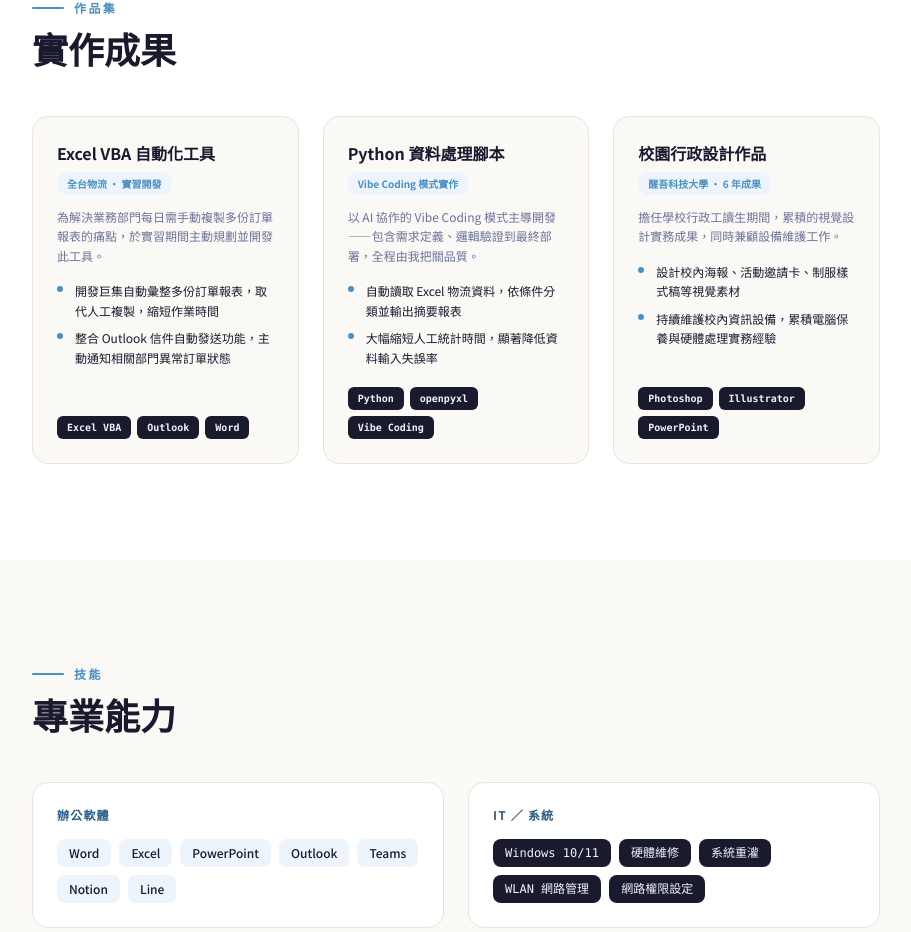
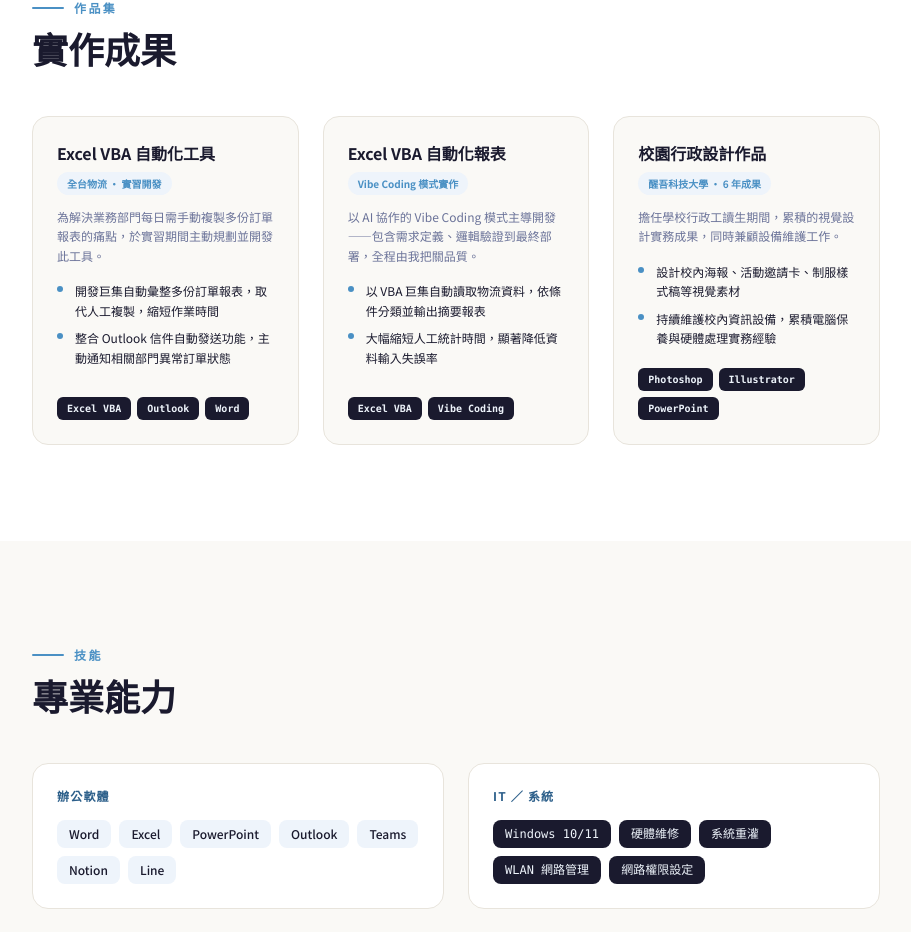
Before and after one commit to win81134679-dot/portfolio, a Next.js app: page / in a window 1280 px wide. Shown: the part 2912-3844 px from the top of the page, without its empty margins (184-1095 px from the left). Built offline with nearby package versions, Linux system fonts and the light colour scheme.

Commit message:
feat: 專案改為 Excel VBA 自動化報表，更新 PDF

```diff
--- a/components/ProjectsSection.tsx
+++ b/components/ProjectsSection.tsx
@@ -14,13 +14,13 @@ const projects = [
     link: '',
   },
   {
-    name: 'Python 資料處理腳本',
+    name: 'Excel VBA 自動化報表',
     badge: 'Vibe Coding 模式實作',
     context:
       '以 AI 協作的 Vibe Coding 模式主導開發——包含需求定義、邏輯驗證到最終部署，全程由我把關品質。',
-    tech: ['Python', 'openpyxl', 'Vibe Coding'],
+    tech: ['Excel VBA', 'Vibe Coding'],
     bullets: [
-      '自動讀取 Excel 物流資料，依條件分類並輸出摘要報表',
+      '以 VBA 巨集自動讀取物流資料，依條件分類並輸出摘要報表',
       '大幅縮短人工統計時間，顯著降低資料輸入失誤率',
     ],
     link: '',
```
Also changed, not shown: 1 other file (tests, documents, lock files or other folders).
